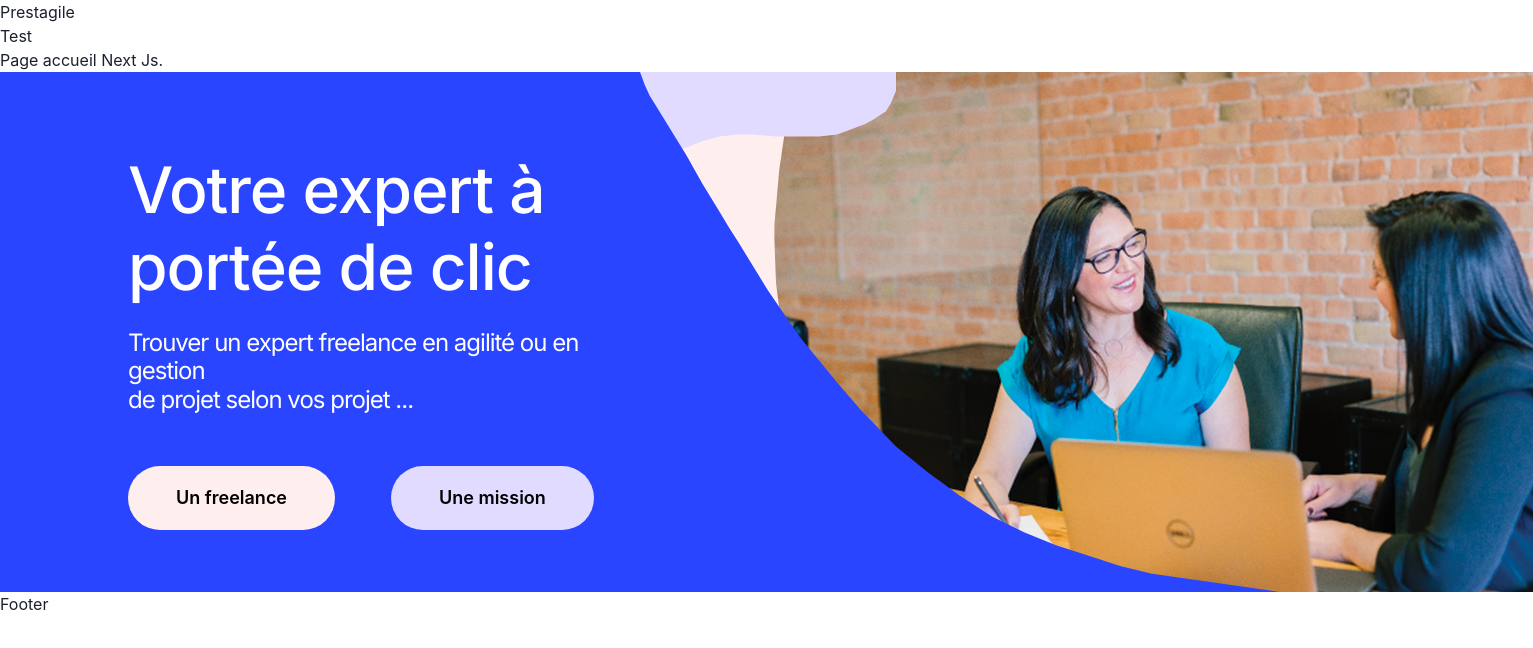
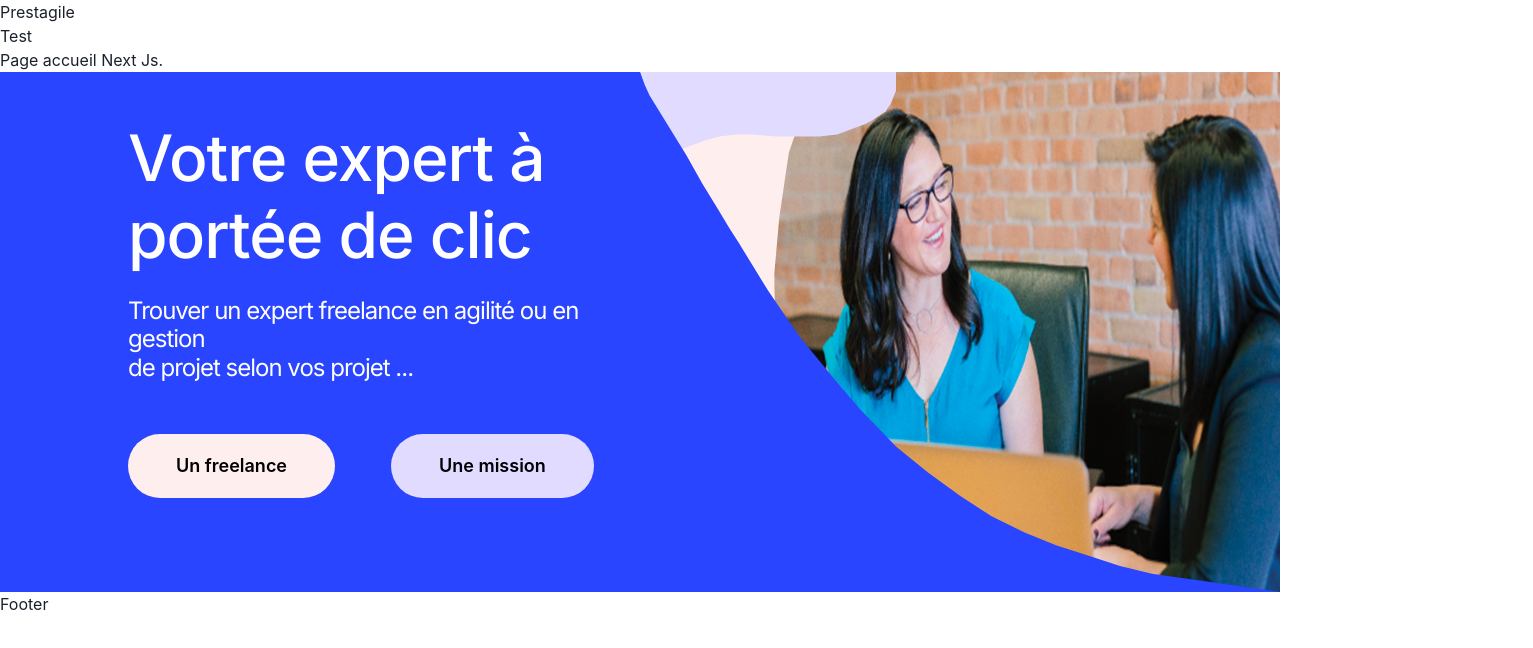
Before and after one commit to FairFightKing/PrestAgile, a Next.js app in the folder app/: page / in a window 1280 px wide. Shown: the top 648 px of the page, 1533 px wide, since content can reach past the window. Built offline with nearby package versions, Linux system fonts and the light colour scheme.

Commit message:
UPDATE image size & UPDATE bannerComponent

```diff
--- a/app/ui/components/bannerHomePage.tsx
+++ b/app/ui/components/bannerHomePage.tsx
@@ -4,7 +4,7 @@ export default function BannerHomePage() {
   return (
     <Flex h="520px">
       <Box bg="#2945FF" w="50%" color="white">
-        <Box my="12.5%" ml="20%">
+        <Box my="7.5%" ml="20%">
           <Text
             lineHeight="120%"
             my="2%"
@@ -46,8 +46,11 @@ export default function BannerHomePage() {
           </ButtonGroup>
         </Box>
       </Box>
-      <Flex w="50%">
+      <Box w="50%" position="static" top="0px" left="0px">
         <Box
+          position="relative"
+          top="0px"
+          left="0px"
           zIndex={7}
           w="100%"
           clipPath="polygon(0% 0%,0% 100%,100% 100%,80% 96.5%,75% 95%,70% 93%,65% 91%,60% 88.5%,55% 85.5%,50% 81.5%,45% 77%,40% 72%,34.5% 65%,31% 60%,25% 51%,20% 42%,15.5% 33%,13.95% 30%,12% 26%,9.75% 21.5%,7.25% 16%,1.5% 4.5%,0.75% 2.5%)"
@@ -56,10 +59,12 @@ export default function BannerHomePage() {
         />
         <Box
           zIndex={6}
+          position="relative"
           w="40%"
           h="40%"
           bg="#E1DCFF"
-          mx="-100%"
+          top="-520px"
+          left="0px"
           clipPath="polygon(0% 0%, 10% 40%, 25% 33%, 31% 31%, 38% 30%, 44% 30%, 53% 31%, 63% 31%, 70% 31%, 77% 30%, 88% 25%, 91% 23%, 96% 19%, 98% 15%, 100% 9%, 100% 0%, 87% 0%);"
         />
         <Box
@@ -67,16 +72,20 @@ export default function BannerHomePage() {
           w="25%"
           h="70%"
           bg="#FFEEEE"
-          mx="60%"
+          position="relative"
+          top="-680px"
+          left="0px"
           clipPath="polygon(0% 0%, 0% 100%, 100% 100%, 92% 84%, 90% 79%, 89% 72%, 85% 58%, 84% 46%, 84% 42%, 87% 27%, 93% 9%, 100% 0%);"
         />
-        <Box mx="-64.15%">
-          <Image
-            alt="2 personnes qui travaillent ensemble"
-            src="bannerHomePagePicture.png"
-          />
-        </Box>
-      </Flex>
+        <Image
+          height="100%"
+          position="relative"
+          top="-1092px"
+          left="0px"
+          alt="2 personnes qui travaillent ensemble"
+          src="bannerHomePagePicture.png"
+        />
+      </Box>
     </Flex>
   );
 }
```
Also changed, not shown: app/public/bannerHomePagePicture.png.
